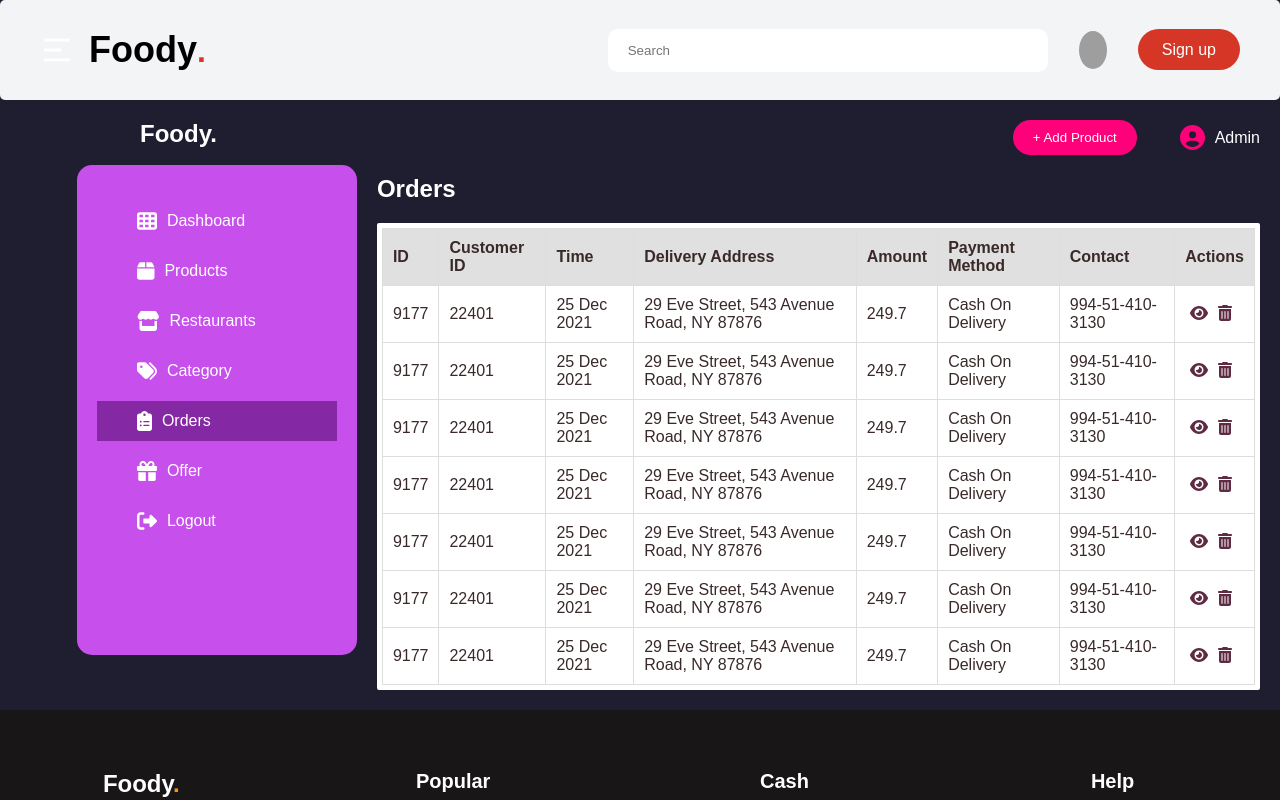
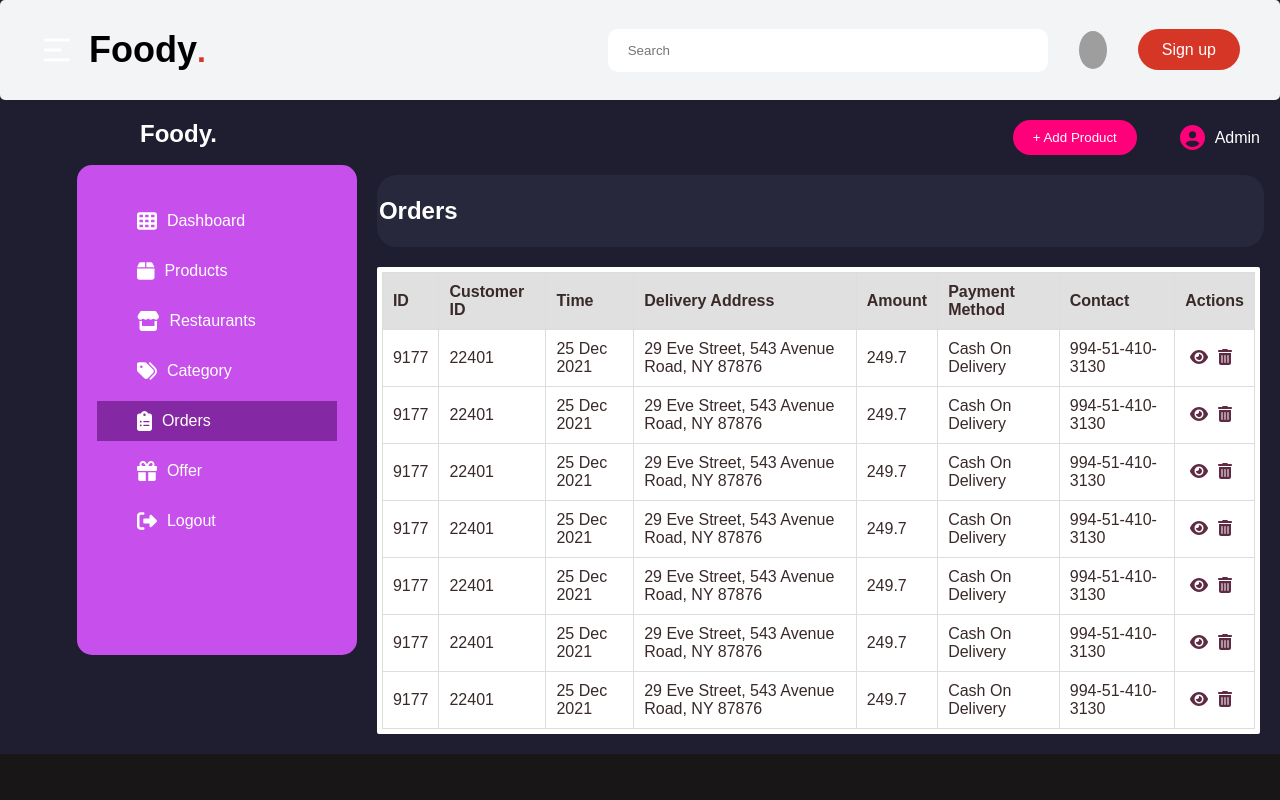
Before and after one commit to orkhan-huseyn/foody_final_project, a Next.js app: page / in a window 1280 px wide. Shown: the top 800 px of the page. Built offline with nearby package versions, Linux system fonts and the light colour scheme; grey boxes are pictures that could not be loaded.

Commit message:
write and create orders,nice design

```diff
--- a/components/OrdersTable.js
+++ b/components/OrdersTable.js
@@ -16,7 +16,8 @@ const OrdersTable = () => {
 
   return (
     <>
-      <h2 className={styles.tableTitle}>Orders</h2>
+     <div className={styles.sty}><h2 className={styles.tableTitle}>Orders</h2></div>
+
       <div className={styles.tableContainer}>
         <table className={styles.ordersTable}>
           <thead>
--- a/styles/OrdersTable.module.css
+++ b/styles/OrdersTable.module.css
@@ -11,6 +11,13 @@
     background-color: #e0e0e0;
   }
 
+  .sty{
+    width: 100%;
+    background-color:#27283C
+    ;
+    padding: 2px;
+    border-radius: 20px;
+  }
 
   .ordersTable td, .ordersTable th {
     padding: 10px;
```
Also changed, not shown: pages/index.js (+7 -0 lines).
